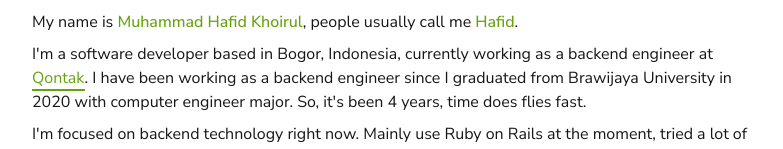
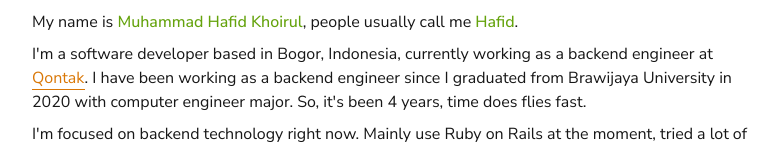
Before and after one commit to mhafidk/potfolio-blog, a SvelteKit app: page /about in a window 1280 px wide. Shown: the part 328-477 px from the top of the page, without its empty margins (248-1031 px from the left). Built offline with nearby package versions, Linux system fonts and the light colour scheme.

Commit message:
fix link styles

```diff
--- a/src/routes/about/+page.svelte
+++ b/src/routes/about/+page.svelte
@@ -13,7 +13,7 @@
 		</p>
 		<p class="mt-2">
 			I'm a software developer based in Bogor, Indonesia, currently working as a backend engineer at <a
-				class="border-b-2 border-lime-600 text-lime-600 hover:border-lime-600 hover:text-lime-700"
+				class="border-b border-amber-600 text-amber-600 hover:border-amber-600 hover:text-amber-700"
 				href="https://www.qontak.com"
 				target="_blank"
 				rel="norefferer">Qontak</a
```
